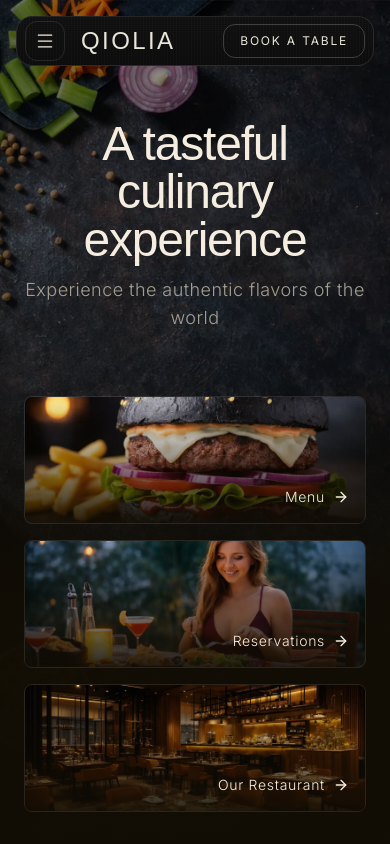
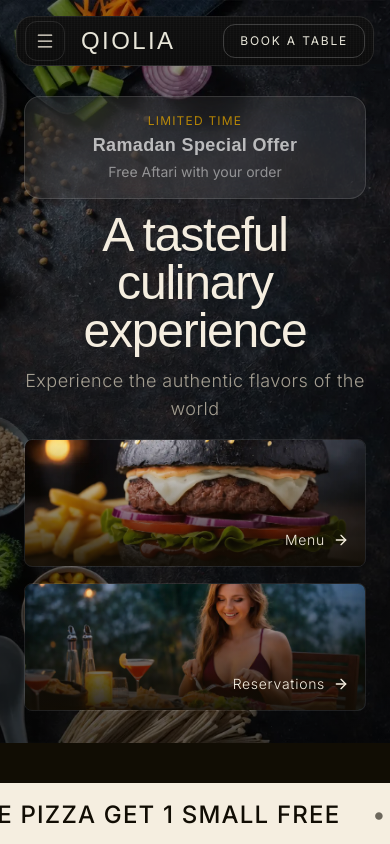
Before and after one commit to a121121/Restaurant, a Next.js app: page / in a window 390 px wide. Shown: the top 844 px of the page. Built offline with nearby package versions, Linux system fonts and the light colour scheme; a web font is replaced by a local one.

Commit message:
badge added

```diff
--- a/app/page.tsx
+++ b/app/page.tsx
@@ -15,6 +15,7 @@ export default function Home() {
         message="Ramadan Deal now on - Buy 1 Large Pizza Get 1 Small Free"
         speed={25}
       />
+
       <About />
       <Divider />
       <Testimonials />
--- a/components/HeroSection/index.tsx
+++ b/components/HeroSection/index.tsx
@@ -4,6 +4,7 @@ import { useState, useEffect, useRef } from 'react';
 import Link from 'next/link';
 import Image from 'next/image';
 import { ArrowRight } from 'lucide-react';
+import OfferBadge from '../OfferBadge';
 
 const SKIP_FRAMES = 10;
 const VIDEO_FPS = 30;
@@ -18,57 +19,6 @@ export default function HeroSection() {
         setIsVisible(true);
     }, []);
 
-    useEffect(() => {
-        const video = videoRef.current;
-        if (!video) return;
-
-        video.muted = true;
-        video.volume = 0;
-        video.defaultMuted = true;
-
-        let hasSeeked = false;
-
-        const startPlaybackCorrectly = async () => {
-            try {
-                await video.play();
-                requestAnimationFrame(() => {
-                    video.currentTime = SKIP_TIME;
-                });
-            } catch {
-                // autoplay blocked
-            }
-        };
-
-        const handleSeeked = () => {
-            if (!hasSeeked && video.currentTime >= SKIP_TIME) {
-                hasSeeked = true;
-                setVideoReady(true);
-            }
-        };
-
-        const handleTimeUpdate = () => {
-            if (video.duration && video.currentTime >= video.duration - 0.05) {
-                video.currentTime = SKIP_TIME;
-                video.play().catch(() => { });
-            }
-        };
-
-        const handleVisibilityChange = () => {
-            document.hidden ? video.pause() : video.play().catch(() => { });
-        };
-
-        video.addEventListener('loadeddata', startPlaybackCorrectly);
-        video.addEventListener('seeked', handleSeeked);
-        video.addEventListener('timeupdate', handleTimeUpdate);
-        document.addEventListener('visibilitychange', handleVisibilityChange);
-
-        return () => {
-            video.removeEventListener('loadeddata', startPlaybackCorrectly);
-            video.removeEventListener('seeked', handleSeeked);
-            video.removeEventListener('timeupdate', handleTimeUpdate);
-            document.removeEventListener('visibilitychange', handleVisibilityChange);
-        };
-    }, []);
 
     const cards = [
         {
@@ -110,36 +60,23 @@ export default function HeroSection() {
                     }`}
             />
 
-            {/* Background Video (optional - uncomment to use) */}
-            {/* <video
-                ref={videoRef}
-                className={`absolute inset-0 w-full h-full object-cover transition-opacity duration-700 ${
-                    videoReady ? 'opacity-100' : 'opacity-0'
-                }`}
-                style={{ objectPosition: 'center 25%' }}
-                playsInline
-                preload="auto"
-                poster="/assets/hero3.webp"
-                aria-hidden="true"
-            >
-                <source src="/assets/hero-bg.mp4" type="video/mp4" />
-            </video> */}
-
             {/* Overlay gradient for better text readability */}
             <div className="absolute inset-0 bg-linear-to-tr from-black/70 via-black/50 to-black/10" />
 
             {/* Content Container */}
-            <div className="relative min-h-screen flex flex-col">
+            <div className="relative max-h-screen flex flex-col">
                 {/* Mobile Layout - Stacked vertically */}
-                <div className="md:hidden flex flex-col h-screen">
+                <div className="md:hidden flex flex-col h-auto">
                     {/* Hero Section - Takes available space */}
-                    <div className="flex-1 flex items-end justify-center p-6 pb-8">
+                    <div className="flex-1 flex items-center justify-center p-6 pt-16 pb-4">
+
                         <div
                             className={`space-y-3 text-center transition-all duration-1000 delay-300 ${isVisible
-                                ? 'opacity-100 translate-y-0'
+                                ? 'opacity-100 translate-y-8'
                                 : 'opacity-0 translate-y-8'
                                 }`}
                         >
+                            <OfferBadge />
                             <h1 className="text-foreground text-5xl font-light tracking-tight leading-none">
                                 A tasteful culinary experience
                             </h1>
@@ -150,8 +87,8 @@ export default function HeroSection() {
                     </div>
 
                     {/* Cards Section - Fixed at bottom */}
-                    <div className="bg-linear-to-t from-background via-background/95 to-transparent p-6 pt-8 pb-8 space-y-4">
-                        {cards.map((card, index) => (
+                    <div className="p-6 pt-8 pb-8 space-y-4">
+                        {cards.slice(0, 2).map((card, index) => (
                             <Link
                                 key={card.id}
                                 href={card.link}
@@ -206,7 +143,9 @@ export default function HeroSection() {
                                 : 'opacity-0 translate-y-8'
                                 }`}
                         >
+
                             <div className="space-y-3">
+                                <OfferBadge />
                                 <h1 className="text-foreground text-6xl lg:text-7xl xl:text-8xl font-light tracking-wide leading-none uppercase">
                                     Qiolia
                                 </h1>
@@ -263,6 +202,6 @@ export default function HeroSection() {
                     </div>
                 </div>
             </div>
-        </section>
+        </section >
     );
 }
--- /dev/null
+++ b/components/OfferBadge/index.tsx
@@ -0,0 +1,21 @@
+export default function OfferBadge() {
+    return (
+        <div className="relative">
+            <div className="backdrop-blur-md bg-white/10 border border-white/20 text-white px-6 py-4 rounded-2xl shadow-xl max-w-sm animate-pulse">
+
+                <p className="text-xs tracking-widest uppercase text-amber-400 mb-1">
+                    Limited Time
+                </p>
+
+                <h3 className="text-lg font-semibold leading-snug">
+                    Ramadan Special Offer
+                </h3>
+
+                <p className="text-sm text-white/70 mt-1">
+                    Free Aftari with your order
+                </p>
+
+            </div>
+        </div>
+    );
+}
```
